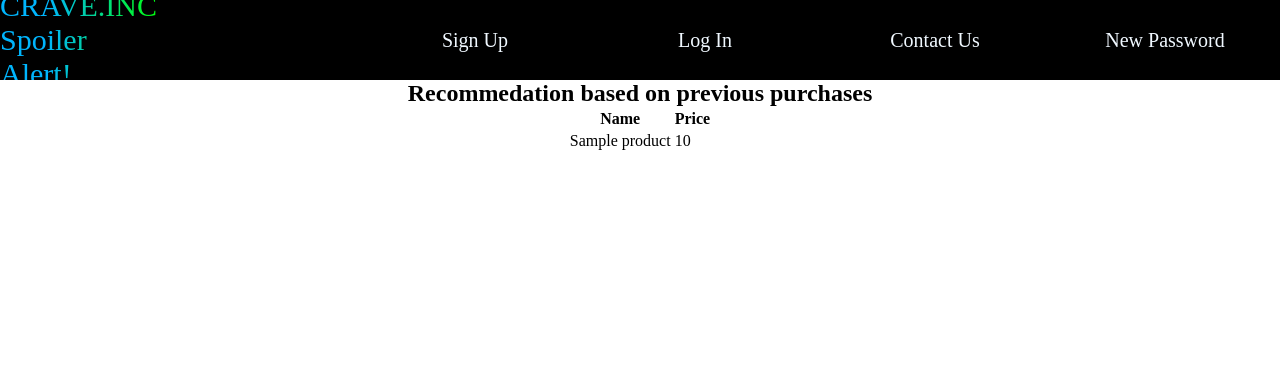
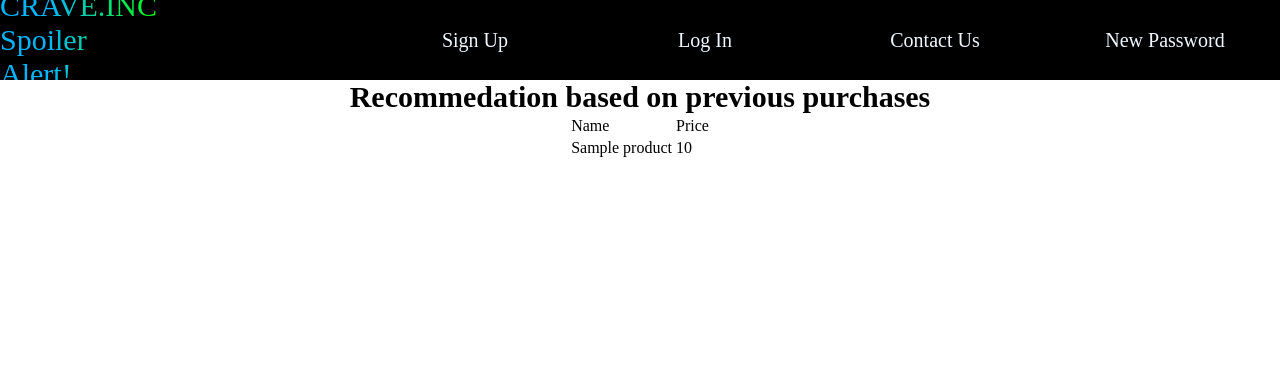
Before and after one commit to decodeapocalypse/Rubix-22-43-decodeapocalypse, a Django app: template email_auth_project/recomapp/templates/recomment.html in a window 1280 px wide. Shown: the top 380 px of the page. Run offline with Django 3.2, Linux system fonts and the light colour scheme; the template is opened without the code that fills it: most values are stand-ins (such as "Sample title", 1, 10 or a date in 2020).

Commit message:
final updates

```diff
--- a/email_auth_project/recomapp/templates/recomment.html
+++ b/email_auth_project/recomapp/templates/recomment.html
@@ -5,29 +5,41 @@
 
 
 {% block content %}
+<div class="sectionrecom">
 <center>
-<section class="section">
-    <div class="contains">
-        <div class="row justify-content-center">
+
+    <div class="sectioncontainer">
+        <div class="recomrow">
             <div class="col-md-10">
                 <div class="card">
-                    <div class="card-header">
-                        <h1 class="fw-bold">Recommedation based on previous purchases</h1>
+                    <!-- header -->
+                    <div class="recomheader">
+                        <h1 class="fw-bold" style="font-size: 30px;">Recommedation based on previous purchases</h1>
                     </div>
-                    <div class="card-body">
-                        <table class="table table-bordered table-striped">
+
+                    <div class="recomlist">
+                        <div class="recomtabledivide">
+                        <table>
                             <thead>
+
                                 <tr>
-                                    <th>Name</th>
-                                    <th>Price</th>
+
+                                    <td class="lettersrecom">Name</td>
+                                    <td class="lettersrecom" >Price</td>
                                 </tr>
+                                    </div>
+
+                        </div>
                             </thead>
                             <tbody>
+
+
                                 {% for p in products %}
                                     <tr>
-                                        <td>{{ p.name }} </td>
-                                        <td>{{ p.price }} </td>
+                                        <td class="lettersrecom">{{ p.name }} </td>
+                                        <td class="lettersrecom">{{ p.price }} </td>
                                     </tr>
+                                </div>
                                 {% endfor %}
                             </tbody>
                         </table>
@@ -36,6 +48,7 @@
             </div>
         </div>
     </div>
-</section>
 </center>
+</div>
+
 {% endblock %}
```
